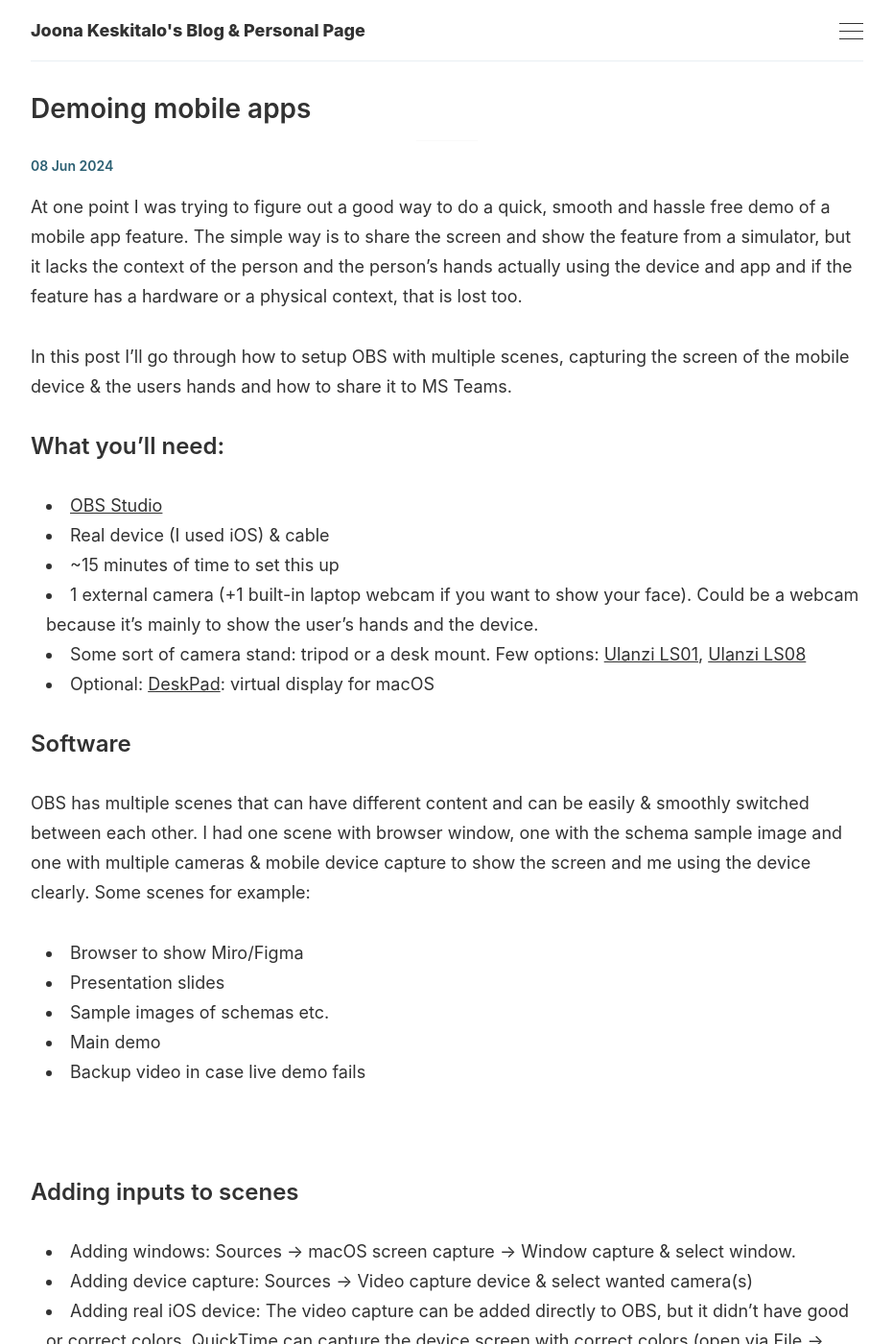
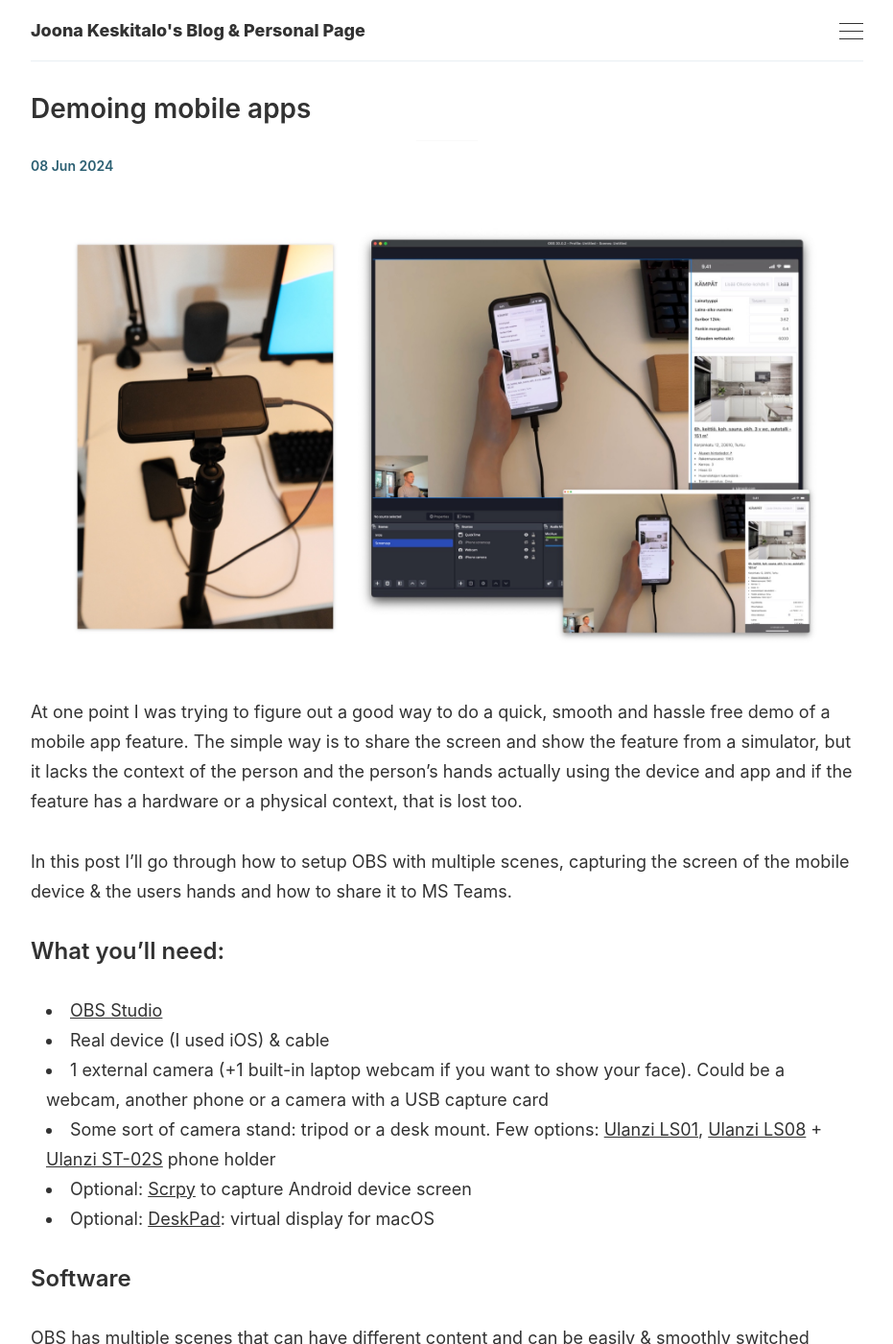
Before and after one commit to joonakeskitalo/joonakeskitalo.github.io, a Jekyll site: the page built from _posts/2024-06-08-demoing-mobile-apps.md, in a window 1280 px wide and 1400 px high. Shown: the whole window at 96% size, without its empty margins (174-1105 px from the left). Built offline with Jekyll 4.4.1, drawn with Linux system fonts in a browser that asks for light colours.

Commit message:
feat: add image to mobile app demo post

```diff
--- a/_posts/2024-06-08-demoing-mobile-apps.md
+++ b/_posts/2024-06-08-demoing-mobile-apps.md
@@ -2,6 +2,7 @@
 layout: post
 title: "Demoing mobile apps"
 featured: false
+image: "/images/posts/IMG_2024-06-08_demo_setup.jpg"
 ---
 
 At one point I was trying to figure out a good way to do a quick, smooth and hassle free demo of a mobile app feature. The simple way is to share the screen and show the feature from a simulator, but it lacks the context of the person and the person's hands actually using the device and app and if the feature has a hardware or a physical context, that is lost too.
@@ -12,9 +13,9 @@
 
 - [OBS Studio](https://obsproject.com/)
 - Real device (I used iOS) & cable
-- ~15 minutes of time to set this up
-- 1 external camera (+1 built-in laptop webcam if you want to show your face). Could be a webcam because it's mainly to show the user's hands and the device.
-- Some sort of camera stand: tripod or a desk mount. Few options: [Ulanzi LS01](https://www.scandinavianphoto.fi/ulanzi/poytajalusta--puristin--kuulapaa-1050459), [Ulanzi LS08](https://www.scandinavianphoto.fi/ulanzi/ls08-flexible-arm-professional-live-streaming-stand-equipment-1054317)
+- 1 external camera (+1 built-in laptop webcam if you want to show your face). Could be a webcam, another phone or a camera with a USB capture card
+- Some sort of camera stand: tripod or a desk mount. Few options: [Ulanzi LS01](https://www.scandinavianphoto.fi/ulanzi/poytajalusta--puristin--kuulapaa-1050459), [Ulanzi LS08](https://www.scandinavianphoto.fi/ulanzi/ls08-flexible-arm-professional-live-streaming-stand-equipment-1054317) + [Ulanzi ST-02S](https://www.scandinavianphoto.fi/ulanzi/smartphone-holder-st-02s-cold-shoe-metal-1061889) phone holder
+- Optional: [Scrpy](https://github.com/Genymobile/scrcpy) to capture Android device screen
 - Optional: [DeskPad](https://github.com/Stengo/DeskPad): virtual display for macOS
 
 ### Software
```
Also changed, not shown: images/posts/IMG_2024-06-08_demo_setup.jpg (added).
